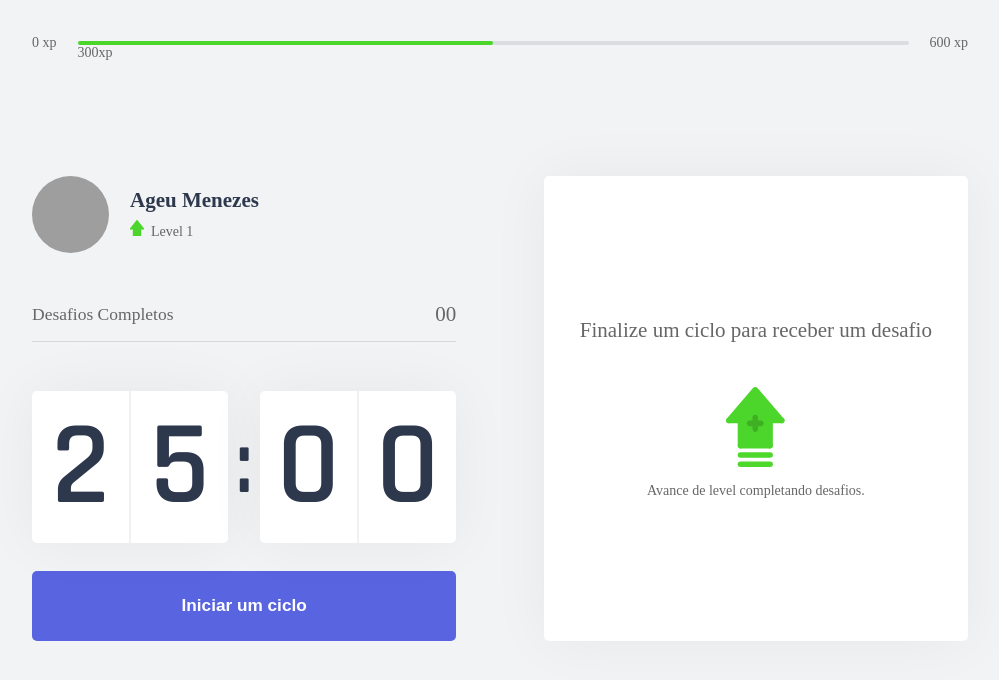
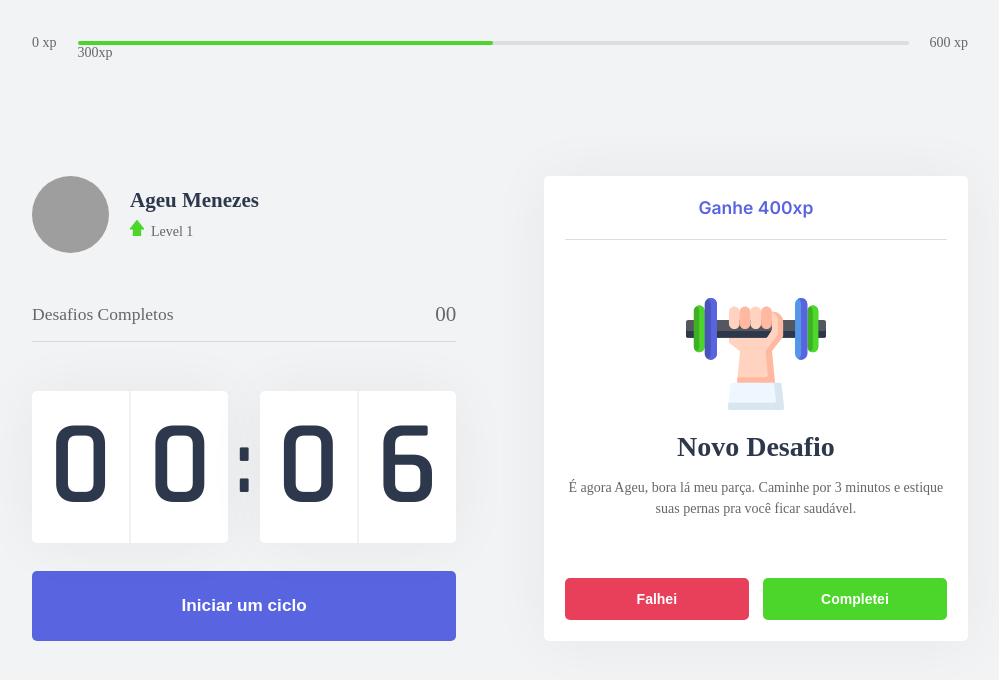
Before and after one commit to ageumenezesDev19/fitflow, a Next.js app: page / in a window 1280 px wide. Shown: the top 680 px of the page, without its empty margins (140-1139 px from the left). Built offline with nearby package versions, Linux system fonts and the light colour scheme; grey boxes are pictures that could not be loaded.

Commit message:
Start building the app context

```diff
--- a/src/components/ChallengeBox.tsx
+++ b/src/components/ChallengeBox.tsx
@@ -1,7 +1,12 @@
+import { useContext } from "react";
 import styles from "../styles/components/ChallengeBox.module.scss";
+import { ChallengesContext } from '../contexts/ChallengesContext';
 
 export function ChallengeBox() {
-  const hasActiveChallenge = false;
+  const contextData = useContext(ChallengesContext);
+  console.log(contextData);
+
+  const hasActiveChallenge = true;
 
   return (
     <div className={styles.ChallengeBoxContainer}>
--- a/src/components/Countdown.tsx
+++ b/src/components/Countdown.tsx
@@ -1,10 +1,14 @@
-import { useEffect, useState } from "react";
+import { useContext, useEffect, useState } from "react";
 import styles from "../styles/components/Countdown.module.scss";
+import { ChallengesContext } from "@/contexts/ChallengesContext";
 
 let countdownTimeout: NodeJS.Timeout;
 
 export function Countdown() {
-  const [time, setTime] = useState(25 * 60);
+  const { startNewChallenges } = useContext(ChallengesContext);
+
+
+  const [time, setTime] = useState(0.1 * 60);
   const [isActive, setIsActive] = useState(false);
   const [hasFinished, setHasFinished] = useState(false);
 
@@ -19,7 +23,7 @@
   function startCountdown() {
     clearTimeout(countdownTimeout);
     setIsActive(true);
-    setTime(25 * 60);
+    setTime(0.1 * 60);
   }
 
   function resetCountdown() {
@@ -34,6 +38,7 @@
     } else if (isActive && time === 0) {
       setHasFinished(true);
       setIsActive(false);
+      startNewChallenges();
     }
   }, [isActive, time]);
 
--- /dev/null
+++ b/src/contexts/ChallengesContext.tsx
@@ -0,0 +1,43 @@
+import { ReactNode, createContext, useState } from "react";
+
+interface ChallengeCOntextData {
+  level: number;
+  levelUp: () => void;
+  currentExperience: number;
+  challengesCompleted: number;
+  startNewChallenges: () => void;
+}
+
+interface ChallengesProviderProps {
+  children: ReactNode;
+}
+
+export const ChallengesContext = createContext({} as ChallengeCOntextData);
+
+export function ChallengesProvider({ children }: ChallengesProviderProps) {
+  const [level, setLevel] = useState(1);
+  const [currentExperience, setCurrentExperience] = useState(0);
+  const [challengesCompleted, setChallengesCompleted] = useState(0);
+
+  function levelUp() {
+    setLevel(level + 1);
+  }
+
+  function startNewChallenges() {
+    console.log("NewChallenge");
+  }
+
+  return (
+    <ChallengesContext.Provider
+      value={{
+        level,
+        levelUp,
+        currentExperience,
+        challengesCompleted,
+        startNewChallenges,
+      }}
+    >
+      {children}
+    </ChallengesContext.Provider>
+  );
+}
--- a/src/pages/_app.tsx
+++ b/src/pages/_app.tsx
@@ -1,6 +1,11 @@
+import { ChallengesProvider } from '../contexts/ChallengesContext';
 import type { AppProps } from 'next/app';
 import '../styles/global.scss';
 
 export default function App({ Component, pageProps }: AppProps) {
-  return <Component {...pageProps} />
+  return (
+    <ChallengesProvider>
+      <Component {...pageProps} />
+    </ChallengesProvider>
+  );
 }
```
